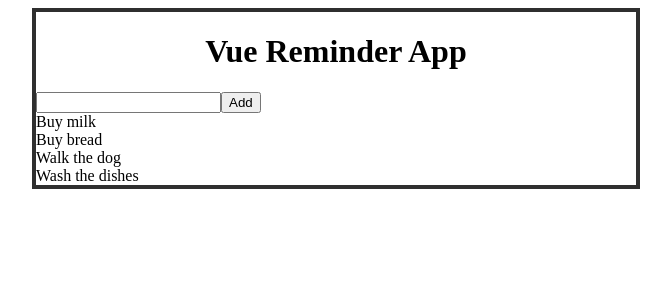
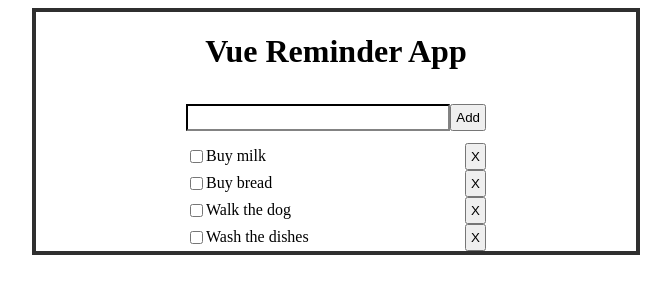
Before and after one commit to NidzaJov/vue-reminder, a Vue app: page / in a window 1280 px wide. Shown: the top 300 px of the page, without its empty margins (304-975 px from the left). Built offline with nearby package versions, Linux system fonts and the light colour scheme.

Commit message:
Add delete task funcionallity etc.

```diff
--- a/src/App.vue
+++ b/src/App.vue
@@ -51,6 +51,9 @@ export default {
   width: 600px;
   border: 4px solid @border-color;
   margin: auto;
+  display: flex;
+  flex-direction: column;
+  align-items: center;
 
    .title {
      text-align: center;
--- /dev/null
+++ b/src/components/MyButton.vue
@@ -0,0 +1,31 @@
+<template>
+  <button
+  class="todo-button ps"
+  @click="emitClick">
+      <slot>Submit</slot>
+  </button>
+</template>
+
+<script>
+export default {
+  name: 'MyButton',
+  props: {
+    stop: {
+      type: Boolean,
+      default: false
+    }
+  },
+  methods: {
+    emitClick ($event) {
+      if (this.stop) {
+        $event.stopPropagation()
+      }
+      this.$emit('click')
+    }
+  }
+}
+</script>
+
+<style>
+
+</style>
--- a/src/components/SingleTask.vue
+++ b/src/components/SingleTask.vue
@@ -1,20 +1,60 @@
 <template>
-  <div class="single-task">
-      {{task.text}}
+  <div class="single-task" @click="toggleDone">
+      <input type="checkbox" v-model="task.done">
+      <span class="text" :class="spanClass">
+           {{task.text}}
+      </span>
+      <my-button
+        class="delete"
+        @click="handleDelete"
+      >X</my-button>
   </div>
 </template>
 
 <script>
+import MyButton from './MyButton.vue'
+
 export default {
   name: 'SingleTask',
+  components: { MyButton },
   props: {
     task: {
       type: Object
+    }
+  },
+  methods: {
+    toggleDone () {
+      this.task.done = !this.task.done
+    },
+    handleDelete () {
+      this.$emit('delete', this.task.id)
+    }
+  },
+  computed: {
+    spanClass () {
+      return {
+        'is-checked': this.task.done
+      }
     }
   }
 }
 </script>
 
-<style>
-
+<style lang="less" scoped>
+@import "../styles/variables.less";
+.single-task {
+    width: @default-width;
+    cursor: pointer;
+    display: flex;
+    align-items: center;
+      .checkbox {
+          margin-right: @padding-l
+      }
+    .text {
+        flex-grow: 1;
+    }
+    .is-checked {
+        text-decoration: line-through;
+    }
+}
 </style>
--- a/src/components/TaskForm.vue
+++ b/src/components/TaskForm.vue
@@ -1,13 +1,21 @@
 <template>
-  <div class="task-form">
-    <input type="text" v-model="todoText">
-    <button @click="addHandler">Add</button>
+  <div class="task-form pl">
+    <input
+    class="todo-text ps"
+    type="text"
+    v-model="todoText"
+    @keyup.enter="addHandler"
+    >
+    <my-button @click="addHandler">Add</my-button>
  </div>
 </template>
 
 <script>
+import MyButton from './MyButton.vue'
+
 export default {
   name: 'TaskForm',
+  components: { MyButton },
   data () {
     return {
       todoText: ''
@@ -16,11 +24,24 @@ export default {
   methods: {
     addHandler () {
       this.$emit('add-todo', { text: this.todoText })
+      this.todoText = ''
     }
   }
 }
 </script>
 
-<style>
+<style lang="less" scoped>
+@import "../styles/variables.less";
+
+.task-form {
+    width: @default-width;
+    display: flex;
+    justify-content: space-between;
+    .todo-text {
+        color: @text-color;
+        border-color: @border-color;
+        flex-grow: 1;
+    }
+}
 
 </style>
--- a/src/components/TaskList.vue
+++ b/src/components/TaskList.vue
@@ -4,6 +4,7 @@
         v-for="todo in todos"
         :key="todo.id"
         :task="todo"
+        @delete="deleteTask"
       />
   </div>
 </template>
@@ -16,6 +17,14 @@ export default {
   components: { SingleTask },
   props: {
     todos: { type: Array }
+  },
+  methods: {
+    deleteTask (taskId) {
+      const taskIdx = this.todos.findIndex(t => t.id === taskId)
+      if (taskIdx >= 0) {
+        this.todos.splice(taskIdx, 1)
+      }
+    }
   }
 }
 </script>
--- a/src/styles/variables.less
+++ b/src/styles/variables.less
@@ -3,3 +3,4 @@
 @background-color: #CCCCCC;
 @padding-s: 4px;
 @padding-l: @padding-s * 3;
+@default-width: 300px;
```
